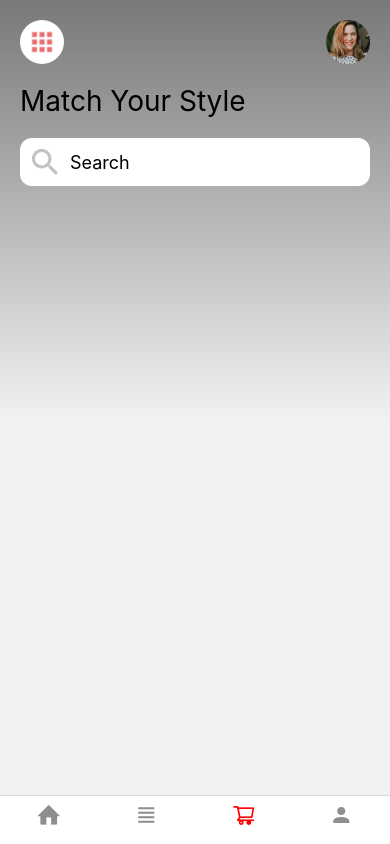
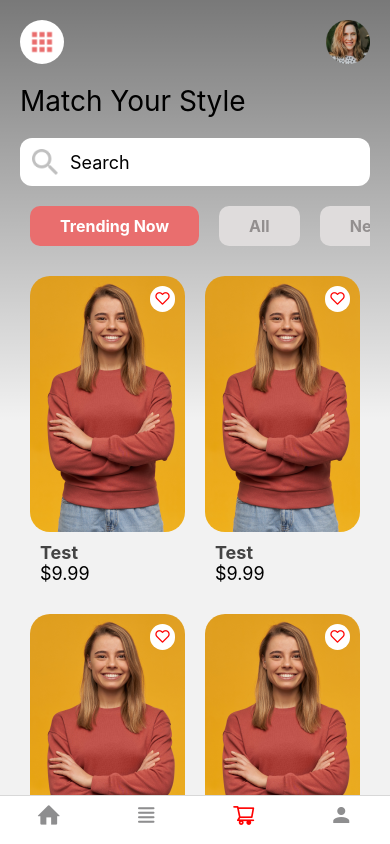
Before and after one commit to tee2490/Test-Demo-App, a React Native app: screen /CART in a window 390 px wide. Built offline with nearby package versions, Linux system fonts and the light colour scheme.

Commit message:
HomePage Complete

```diff
--- /dev/null
+++ b/src/components/Category.jsx
@@ -0,0 +1,59 @@
+import {
+    FlatList,
+    StyleSheet,
+    Text,
+    TouchableOpacity,
+    View,
+  } from "react-native";
+  import React, { useState } from "react";
+
+  const Tags = () => {
+    const [selected, setSelected] = useState("Trending Now");
+    const tags = ["Trending Now", "All", "New", "Fashion", "Mens"];
+    return (
+      <View style={styles.container}>
+        <FlatList
+          horizontal
+          data={tags}
+          showsHorizontalScrollIndicator={false}
+          renderItem={({ item }) => {
+            return (
+              <TouchableOpacity onPress={() => setSelected(item)}>
+                <Text
+                  style={[
+                    styles.tagText,
+                    item == selected ? styles.isSelected : null,
+                  ]}
+                >
+                  {item}
+                </Text>
+              </TouchableOpacity>
+            );
+          }}
+          contentContainerStyle={styles.container}
+        />
+      </View>
+    );
+  };
+
+  export default Tags;
+
+  const styles = StyleSheet.create({
+    tagText: {
+      fontSize: 16,
+      borderRadius: 10,
+      paddingHorizontal: 30,
+      paddingVertical: 10,
+      marginHorizontal: 10,
+      backgroundColor: "#DFDCDC",
+      color: "#938F8F",
+      fontWeight: "700",
+    },
+    isSelected: {
+      backgroundColor: "#E96E6E",
+      color: "#FFFFFF",
+    },
+    container: {
+      marginVertical: 10,
+    },
+  });
--- /dev/null
+++ b/src/components/ProductCard.jsx
@@ -0,0 +1,66 @@
+import { Image, StyleSheet, View, Text, TouchableOpacity } from "react-native";
+import React, { useState } from "react";
+import Feather from "@expo/vector-icons/Feather";
+import FontAwesome from "@expo/vector-icons/FontAwesome";
+
+const ProductCard = () => {
+  const [isLiked, setIsLiked] = useState(true);
+
+  return (
+    <View style={styles.container}>
+      <Image
+        source={require("../assets/girl2.png")}
+        style={styles.coverImage}
+      />
+      <View style={styles.contentContainer}>
+        <Text style={styles.title}>Test</Text>
+        <Text style={styles.price}>$9.99</Text>
+      </View>
+
+      <TouchableOpacity
+        onPress={() => setIsLiked(!isLiked)}
+        style={styles.likeContainer}
+      >
+        {isLiked ? (
+          <Feather name="heart" size={15} color="red" />
+        ) : (
+          <FontAwesome name="heart" size={15} color="red" />
+        )}
+      </TouchableOpacity>
+    </View>
+  );
+};
+
+export default ProductCard;
+
+const styles = StyleSheet.create({
+  container: {
+    flex: 1,
+    marginHorizontal: 10,
+    marginVertical: 10,
+  },
+  coverImage: {
+    height: 256,
+    width: "100%",
+    borderRadius: 20,
+  },
+  title: {
+    fontSize: 18,
+    fontWeight: "700",
+    color: "#444444",
+  },
+  price: {
+    fontSize: 18,
+  },
+  contentContainer: {
+    padding: 10,
+  },
+  likeContainer: {
+    position: "absolute",
+    padding: 5,
+    backgroundColor: "#FFFFFF",
+    borderRadius: 20,
+    right: 10,
+    top: 10,
+  },
+});
--- a/src/screen/HomeScreen.jsx
+++ b/src/screen/HomeScreen.jsx
@@ -1,24 +1,26 @@
 import {
-  Platform,
   StyleSheet,
   View,
   Text,
   Image,
   TextInput,
+  FlatList,
 } from "react-native";
 
-import React from "react";
+import React, { useState } from "react";
 import { LinearGradient } from "expo-linear-gradient";
-import { Dimensions } from 'react-native';
+import { Dimensions } from "react-native";
 import { SafeAreaView } from "react-native-safe-area-context";
 import Header from "../components/Header";
+import Category from "../components/Category";
+import ProductCard from "../components/ProductCard";
 
-const windowH = Dimensions.get('window').height; // พื้นที่แอปหลังหัก status bar/nav bar (ส่วนมาก)
-const screenH  = Dimensions.get('screen').height; // ความสูงเต็มหน้าจอ (รวมระบบ)
+const windowH = Dimensions.get("window").height; // พื้นที่แอปหลังหัก status bar/nav bar (ส่วนมาก)
+const screenH = Dimensions.get("screen").height; // ความสูงเต็มหน้าจอ (รวมระบบ)
 
 const HomeScreen = () => {
   return (
-    <SafeAreaView style={{flex:1}}>
+    <SafeAreaView style={{ flex: 1 }}>
       <View style={styles.container}>
         <LinearGradient
           // Background Linear Gradient
@@ -26,6 +28,10 @@ const HomeScreen = () => {
           style={styles.background}
         />
         <Header />
+        <FlatList
+          numColumns={2}
+          ListHeaderComponent={
+            <>
               <Text style={styles.headingText}>Match Your Style</Text>
               <View style={styles.inputContainer}>
                 <Image
@@ -35,6 +41,14 @@ const HomeScreen = () => {
                 <TextInput placeholder="Search" style={styles.textInput} />
               </View>
 
+              <Category />
+            </>
+          }
+          data={[1, 2, 3, 4, 5, 6]}
+          renderItem={(item, index) => <ProductCard key={index} item={item} />}
+          showsVerticalScrollIndicator={false}
+          contentContainerStyle={{ paddingBottom: 150 }}
+        />
       </View>
     </SafeAreaView>
   );
@@ -53,7 +67,7 @@ const styles = StyleSheet.create({
     left: 0,
     right: 0,
     top: 0,
-    height: windowH/2,
+    height: windowH / 2,
   },
   button: {
     padding: 15,
@@ -86,5 +100,4 @@ const styles = StyleSheet.create({
   textInput: {
     fontSize: 18,
   },
-
 });
```
Lines whose indentation alone changed are shown as unchanged.
